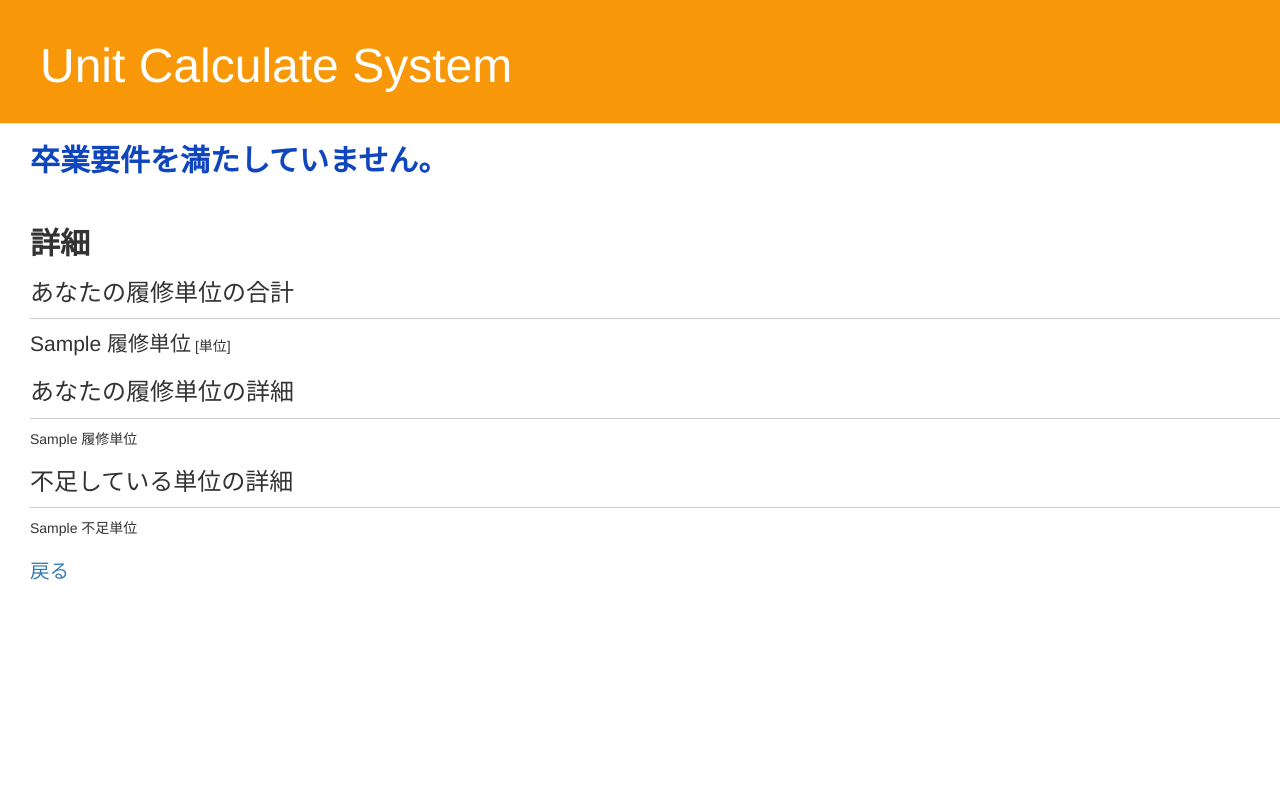
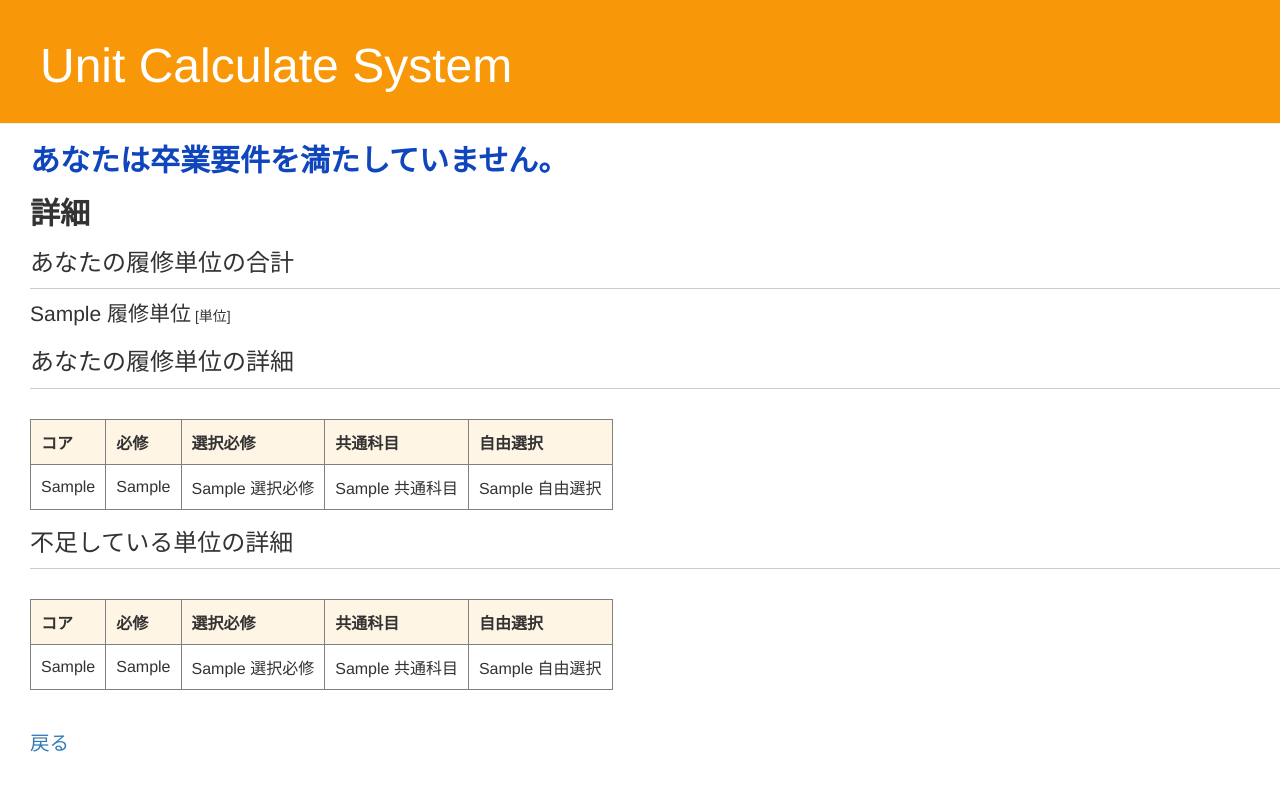
Before and after one commit to kawashima1129/UnitCalculation, a Django app: template UnitCalc/calc/templates/calc/results.html in a window 1280 px wide. Run offline with Django 3.2, Linux system fonts and the light colour scheme; the template is opened without the code that fills it: most values are stand-ins (such as "Sample title", 1, 10 or a date in 2020); some libraries are stand-ins or nearby versions.

Commit message:
tableのレイアウト変更

```diff
--- a/UnitCalc/calc/templates/calc/results.html
+++ b/UnitCalc/calc/templates/calc/results.html
@@ -2,30 +2,64 @@
 {% load staticfiles %}
 
 
-
 {% block content %}
 <div class="content">
+
   <h2>
     {% if 総計.合否 %}
-      <p id="true">卒業要件を満たしています。</p>
+      <p id="true">あなたは卒業要件を満たしています。</p>
     {% else %}
-      <p id="false">卒業要件を満たしていません。</p>
+      <p id="false">あなたは卒業要件を満たしていません。</p>
     {% endif %}
   </h2>
 
-  <br>
+
   <h2 id="detail">詳細</h2>
+
   <h3>あなたの履修単位の合計</h3>
-    <p>
-      <span class='fig'>{{ 総計.履修単位 }}</span> [単位]
-    </p>
+    <p><span class='fig'>{{ 総計.履修単位 }}</span> [単位]</p>
 
   <h3>あなたの履修単位の詳細</h3>
-  {{ 履修単位 }}
+    <TABLE BORDER="1">
+			<TR>
+				<TH>コア</TH>
+				<TH>必修</TH>
+				<TH>選択必修</TH>
+				<TH>共通科目</TH>
+				<TH>自由選択</TH>
+			</TR>
+
+			<TR>
+				<TD>{{ 履修単位.コア }}</TD>
+				<TD>{{ 履修単位.必修 }}</TD>
+				<TD>{{ 履修単位.選択必修 }}</TD>
+				<TD>{{ 履修単位.共通科目 }}</TD>
+				<TD>{{ 履修単位.自由選択 }}</TD>
+      </TR>
+    </TABLE>
+
+
   <h3>不足している単位の詳細</h3>
-  {{ 不足単位 }}
+    <TABLE BORDER="1">
+			<TR>
+				<TH>コア</TH>
+				<TH>必修</TH>
+				<TH>選択必修</TH>
+				<TH>共通科目</TH>
+				<TH>自由選択</TH>
+			</TR>
+
+			<TR>
+				<TD>{{ 不足単位.コア }}</TD>
+				<TD>{{ 不足単位.必修 }}</TD>
+				<TD>{{ 不足単位.選択必修 }}</TD>
+				<TD>{{ 不足単位.共通科目 }}</TD>
+				<TD>{{ 不足単位.自由選択 }}</TD>
+      </TR>
+    </TABLE>
 
   <br><br>
   <a href="{% url 'calc:index'  %}">戻る</a><br>
+
 </div>
 {% endblock content %}
--- a/UnitCalc/static/css/calcstyle1.css
+++ b/UnitCalc/static/css/calcstyle1.css
@@ -54,3 +54,12 @@ button.button1:hover {
         /* 文字色を白色に指定 */
         color: #fff;
     }
+
+table th{
+    padding: 10px;
+    background: #fff5e5;
+}
+
+table td{
+    padding: 10px;
+}
--- a/UnitCalc/static/css/resultstyle1.css
+++ b/UnitCalc/static/css/resultstyle1.css
@@ -4,19 +4,15 @@
     padding-top: 0px;
     margin-top:0px;
 
-
     background-color: #f89809;
     padding: 20px 20px 20px 40px;
     color: #fff;
-
 }
 
 h3 {
     padding-bottom: .5em;
     border-bottom: 1px solid #ccc;
   }
-
-
 
 .content{
     padding-left: 30px;
```
Also changed, not shown: UnitCalc/calc/forms.py (+5 -2 lines), UnitCalc/calc/templates/calc/index.html (+20 -19 lines), 5 other files.
